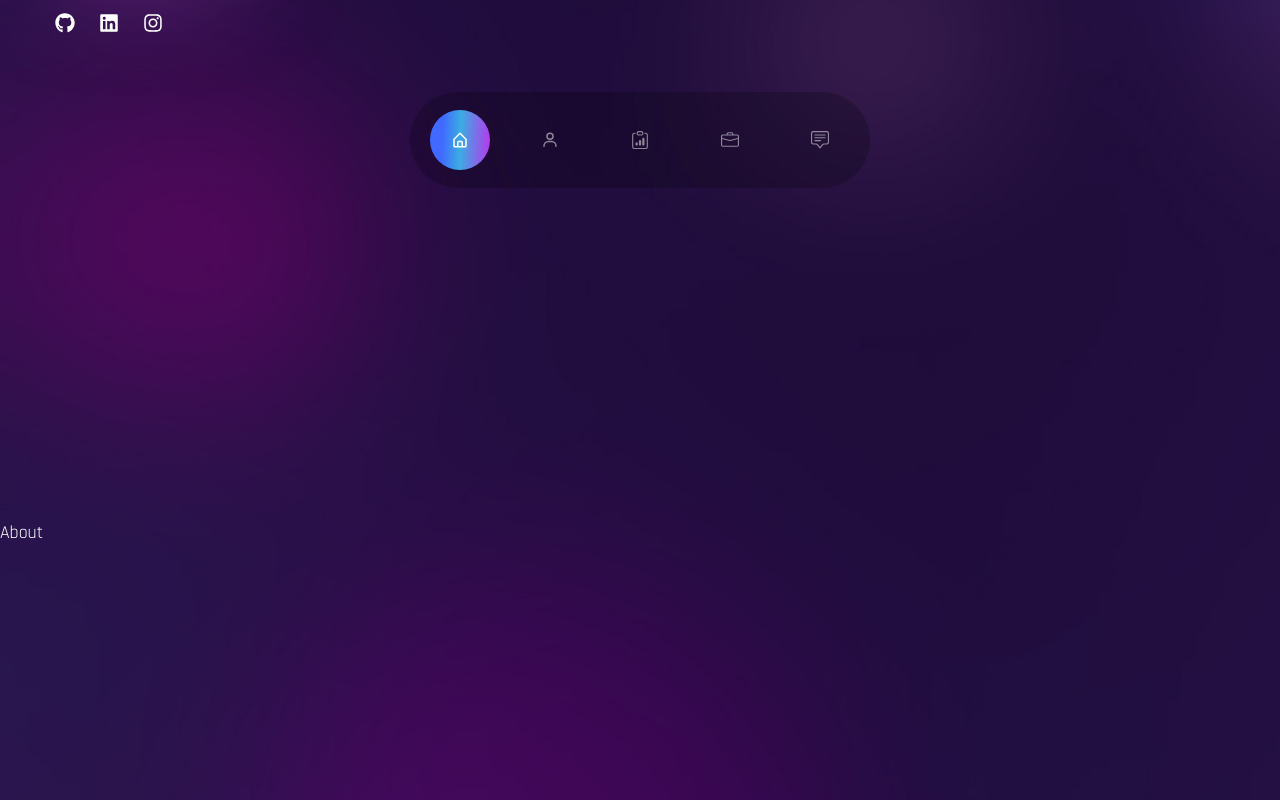
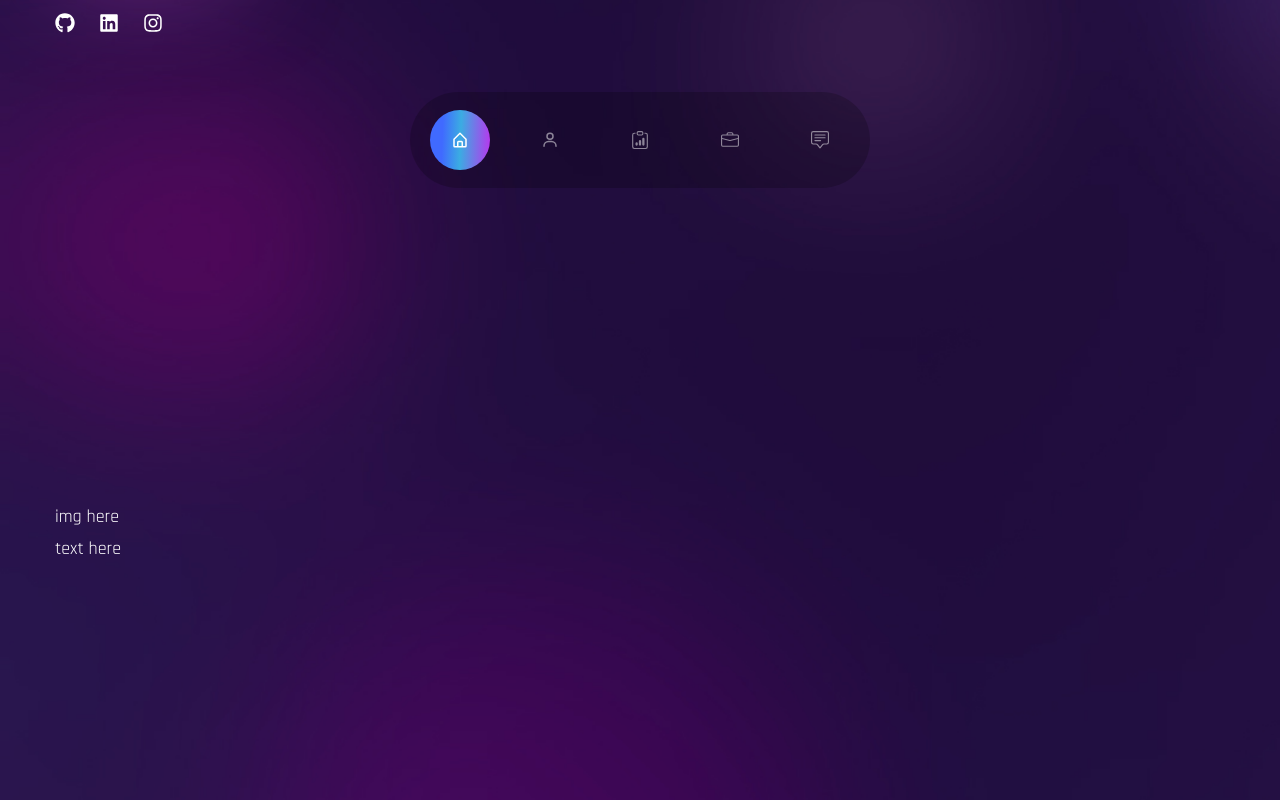
Before and after one commit to TylerRJefferson/portfolio-tyjeffersondev, a React (Create React App) app: page / in a window 1280 px wide. Shown: the part 580-1380 px from the top of the page. Built offline with nearby package versions, Linux system fonts and the light colour scheme; a web font is replaced by a local one.

Commit message:
structure setup for about section

```diff
--- a/src/components/About.js
+++ b/src/components/About.js
@@ -9,9 +9,19 @@ import { motion } from 'framer-motion';
 import { fadeIn } from '../variants';
 
 const About = () => {
+  const [ref, inView] = useInView({
+    threshold: 0.5,
+  });
   return (
-    <section className='section' id='about'>
-      About
+    <section className='section' id='about' ref={ref}>
+      <div className='container mx-auto'>
+        <div>
+          {/* img */}
+          <div>img here</div>
+          {/* text */}
+          <div>text here</div>
+        </div>
+      </div>
     </section>
   );
 };
```
